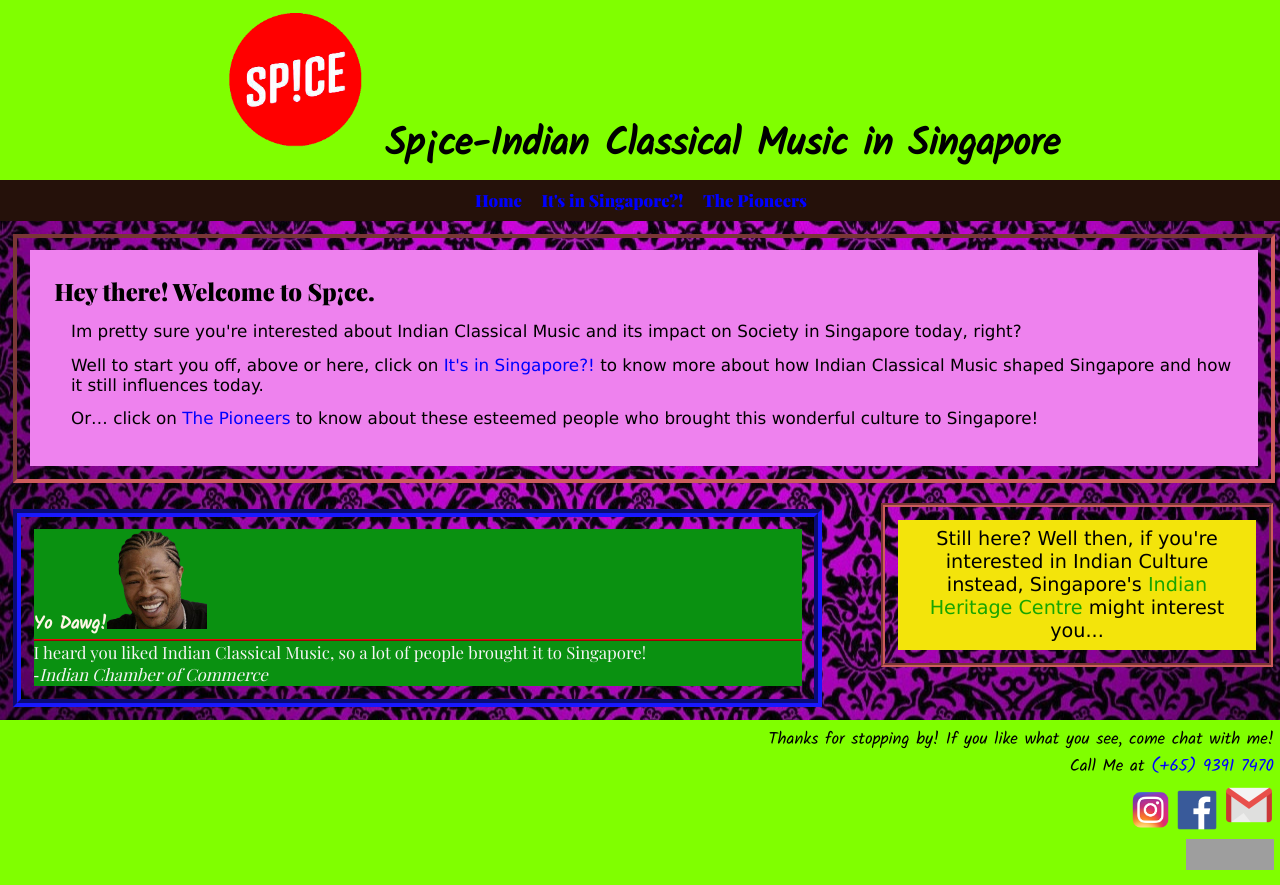
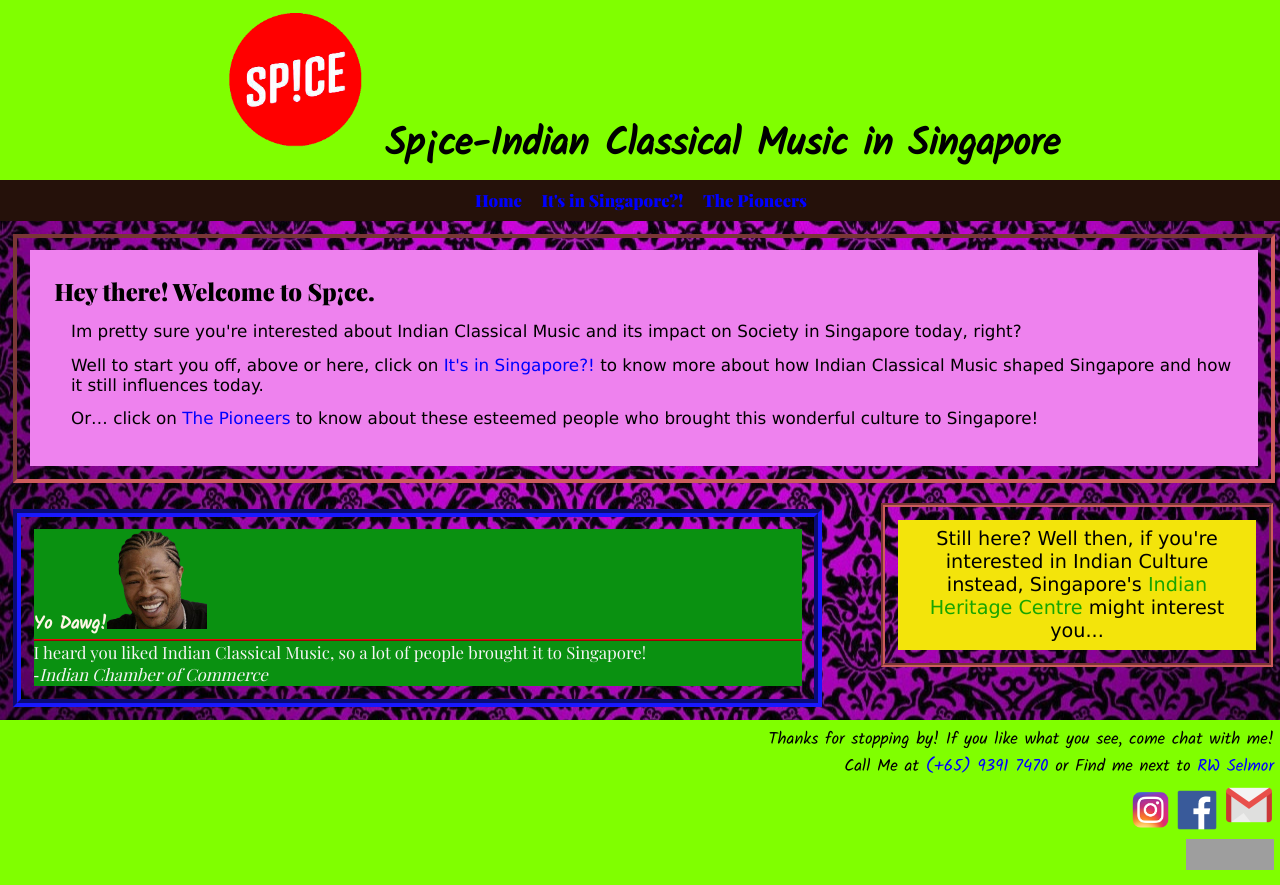
Before and after one commit to DysthymiaDemon/wcd, a plain HTML site: page a1/index.html in a window 1280 px wide. Drawn offline with nearby package versions, Linux system fonts and the light colour scheme; grey boxes are pictures that could not be loaded; files whose address does not match are found by name.

Commit message:
final of finals
oaky?! im SORRYYY!!!
LEAVE ME ALONE!

```diff
--- a/a1/index.html
+++ b/a1/index.html
@@ -55,7 +55,7 @@
          <footer>
             <p id="footerid">Thanks for stopping by!
             If you like what you see, come chat with me!</p>
-            <p>Call Me at <a href="tel:+6593917470" >(+65) 9391 7470 </a></p>
+            <p>Call Me at <a href="tel:+6593917470" >(+65) 9391 7470 </a> or Find me next to <a href="https://www.google.com.sg/maps/place/RW+Selmor/@1.3055885,103.8520442,21z/data=!4m5!3m4!1s0x31da19b8e03144b7:0x4b3651d62b7b0a13!8m2!3d1.3054764!4d103.8522155">RW Selmor</a></p>
             <p><a href="https://www.instagram.com/ameen_himself/" target="_blank"><img src="images/insta.png" width="40" height="40" alt="Instagram"></a>
                     <a href="https://www.facebook.com/MyridianStar" target="_blank"><img src="images/facebook.png" width="40" height="40" alt="Facebook"></a>
                     <a href="mailto:ameenkhan1208@gmail.com?Subject=Can%20we%20chat?" target="_top"><img src="images/gmail.png" width="50" height="50" alt="Gmail"></a>
```
